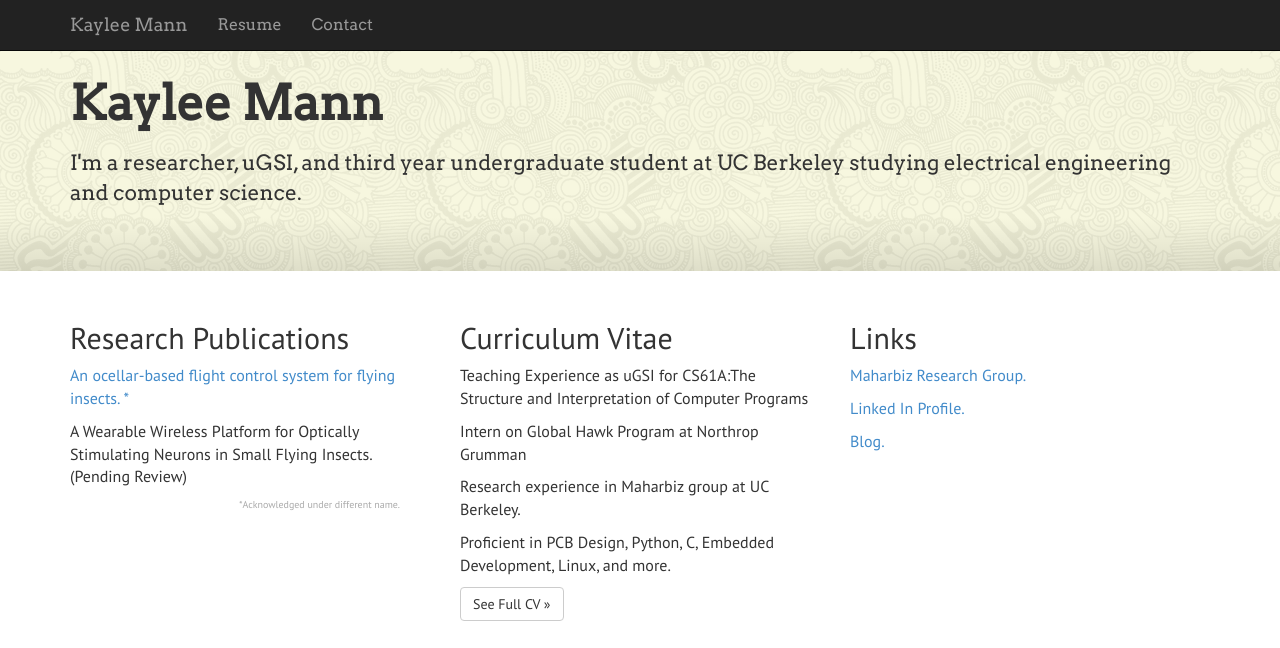
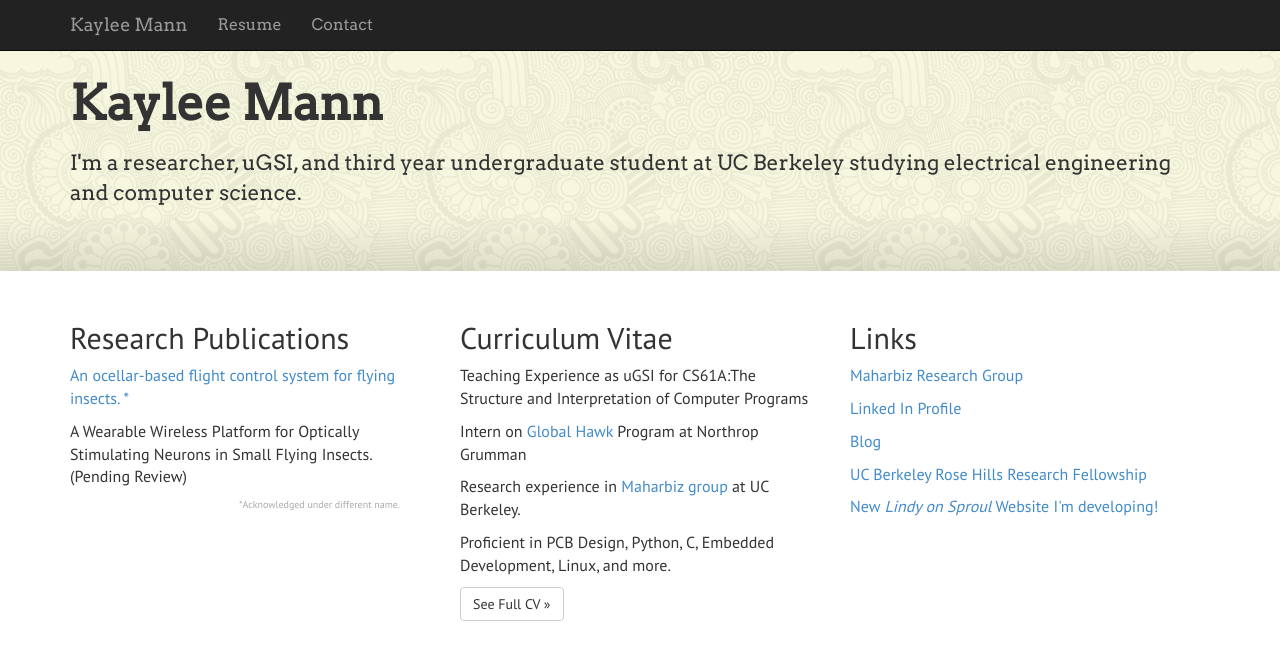
Before and after one commit to kayleema/kayleema.github.io, a Jekyll site: the page built from index.html, in a window 1280 px wide and 1005 px high, cut to the strip 0-648 px from the top of the window. Built offline with Jekyll 4.4.1, drawn with Linux system fonts in a browser that asks for light colours; nearby versions of some CDN libraries.

```diff
--- /dev/null
+++ b/CNAME
@@ -0,0 +1 @@
+me.kayleemann.com
--- a/index.html
+++ b/index.html
@@ -25,15 +26,17 @@ layout: default
   <div class="col-md-4">
     <h2>Curriculum Vitae</h2>
     <p>Teaching Experience as uGSI for CS61A:The Structure and Interpretation of Computer Programs</p>
-          <p>Intern on Global Hawk Program at Northrop Grumman</p>
-          <p>Research experience in Maharbiz group at UC Berkeley.</p>
+    <p>Intern on <a href="http://en.wikipedia.org/wiki/Northrop_Grumman_RQ-4_Global_Hawk">Global Hawk</a> Program at Northrop Grumman</p>
+    <p>Research experience in <a href="http://maharbizgroup.wordpress.com/">Maharbiz group</a> at UC Berkeley.</p>
     <p>Proficient in PCB Design, Python, C, Embedded Development, Linux, and more.</p>
     <p><a class="btn btn-default" href="resume.pdf" role="button">See Full CV &raquo;</a></p>
   </div>
   <div class="col-md-4">
     <h2>Links</h2>
-          <p><a href ="http://maharbizgroup.wordpress.com/">Maharbiz Research Group.</a></p>
-          <p><a href ="https://www.linkedin.com/profile/view?id=338033614">Linked In Profile.</a></p>
-          <p><a href ="/posts.html">Blog.</a></p>
+    <p><a href ="http://maharbizgroup.wordpress.com/">Maharbiz Research Group</a></p>
+    <p><a href ="https://www.linkedin.com/profile/view?id=338033614">Linked In Profile</a></p>
+    <p><a href ="/posts.html">Blog</a></p>
+    <p><a href="http://surf.berkeley.edu/surf-fellows/detail/3373">UC Berkeley Rose Hills Research Fellowship</a></p>
+    <p><a href="http://lindy.kayleemann.com">New <em>Lindy on Sproul</em> Website I'm developing!</a></p>
   </div>
 </div>
```
Also changed, not shown: other parts of index.html (+1 -0 lines). Lines whose indentation alone changed are shown as unchanged.
